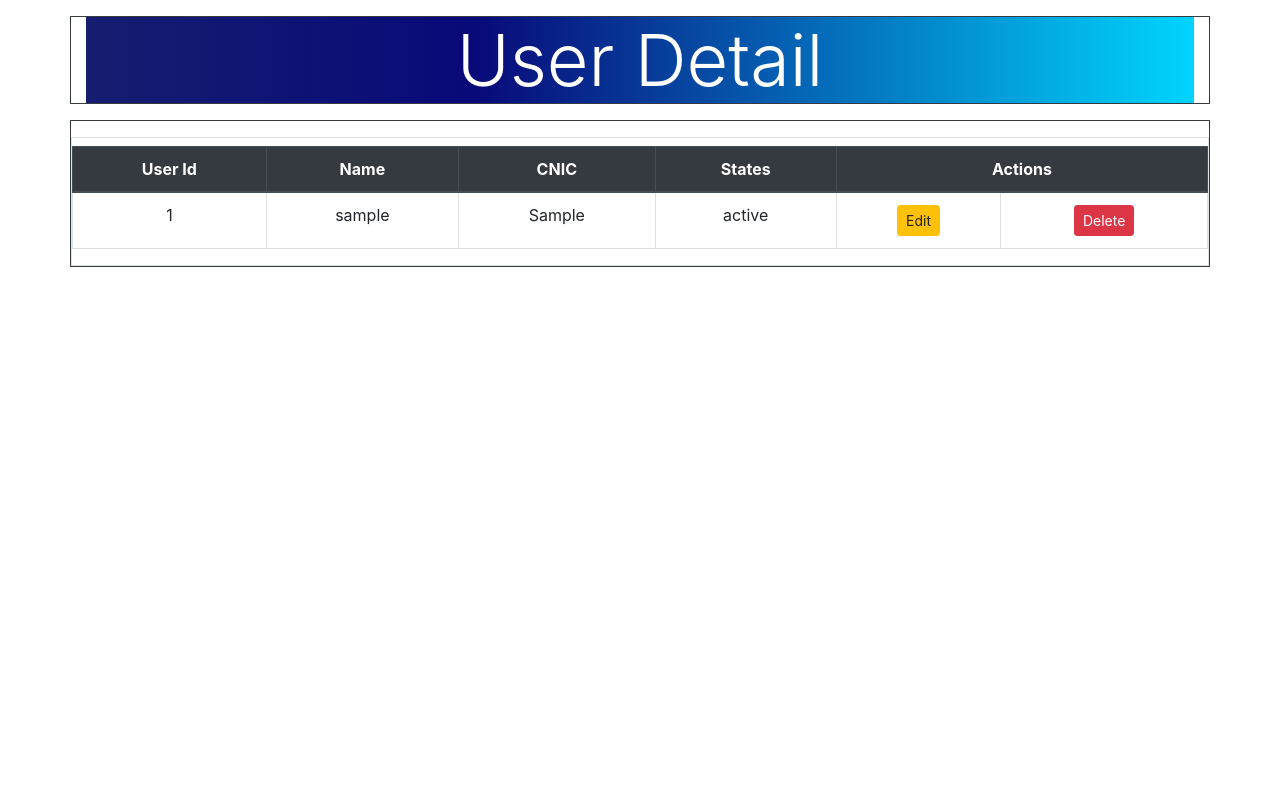
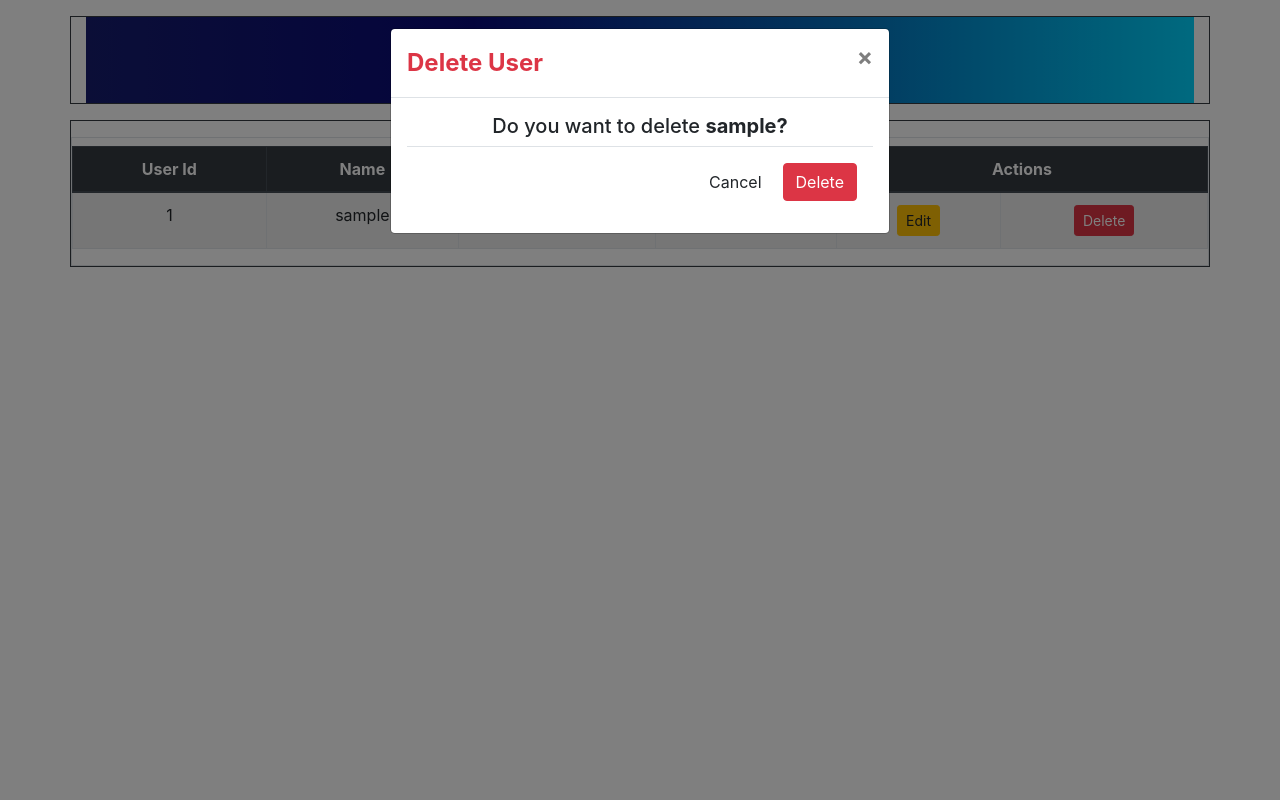
Before and after one commit to Ehteshamali-889/php-project, a PHP site: page /Task/User_crud.php in a window 1280 px wide, after a click on "Delete". Run offline with PHP 8.4, Linux system fonts and the light colour scheme; tables that the repository leaves empty or names only in its code hold one stand-in row (values such as "Sample post"); some libraries are stand-ins or nearby versions.

Commit message:
deleted user

```diff
--- a/User_crud.php
+++ b/User_crud.php
@@ -76,7 +76,7 @@ while($row=mysqli_fetch_array($result)){ ?>
 <td>
 <button type="button" class="btn btn-danger btn-sm " data-toggle="modal" data-target="#dell<?php echo $row['user_id']; ?>">
 <span class="glyphicon glyphicon-edit"></span> Delete </button>
-	<?php// include("user_delete_modal.php"); ?>
+	<?php include("userdelete.php"); ?>
 
 </td>
 
--- /dev/null
+++ b/userdelete.php
@@ -0,0 +1,35 @@
+
+<div class="modal fade" id="dell<?php echo $row['user_id']; ?>" tabindex="-1" role="dialog" aria-labelledby="myModalLabel" aria-hidden="true">
+<div class="modal-dialog">
+<div class="modal-content">
+
+
+<div class="modal-header">
+<center><h4 class="modal-title font-weight-bold text-center text-danger" id="myModalLabel">Delete User</h4></center>
+
+<button type="button" class="close" data-dismiss="modal" aria-hidden="true">&times;</button>
+
+</div>
+
+
+<div class="modal-body">
+
+<div class="container-fluid">
+<h5><center>Do you want to delete <strong><?php echo $row['user_name']; ?>?
+</strong></center></h5>
+</div>
+
+
+<div class="modal-footer">
+
+<button type="button" class="btn btn-default" data-dismiss="modal">
+<span class="glyphicon glyphicon-remove"></span> Cancel</button>
+<a href="deleteuser.php?id=<?php echo $row['user_id']; ?>" class="btn btn-danger">
+    <span class="glyphicon glyphicon-trash"></span> Delete
+</a>
+
+</div>
+</div>
+</div>
+</div>
+</div>
```
Also changed, not shown: deleteuser.php (added, +36 -0 lines).
